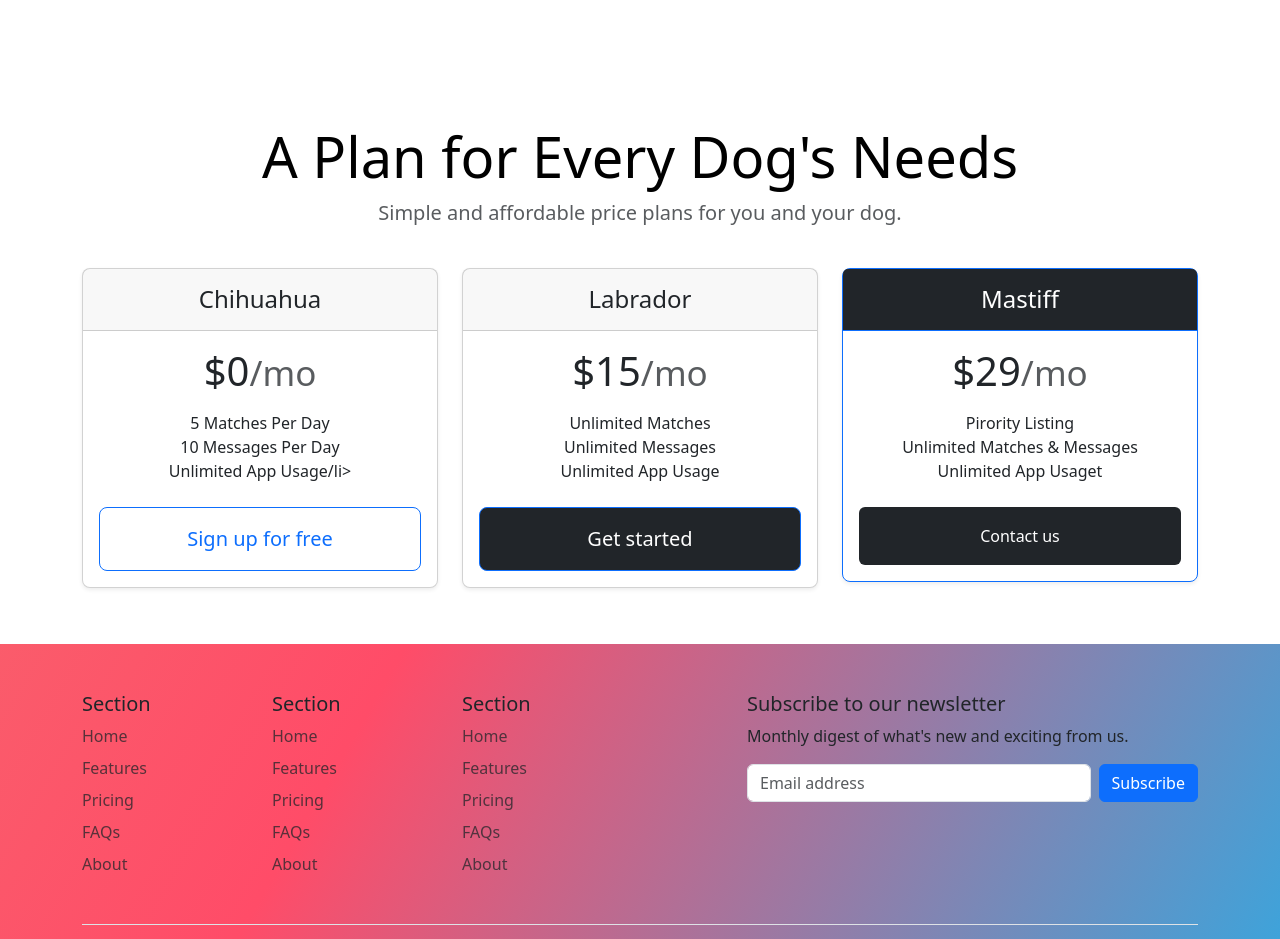
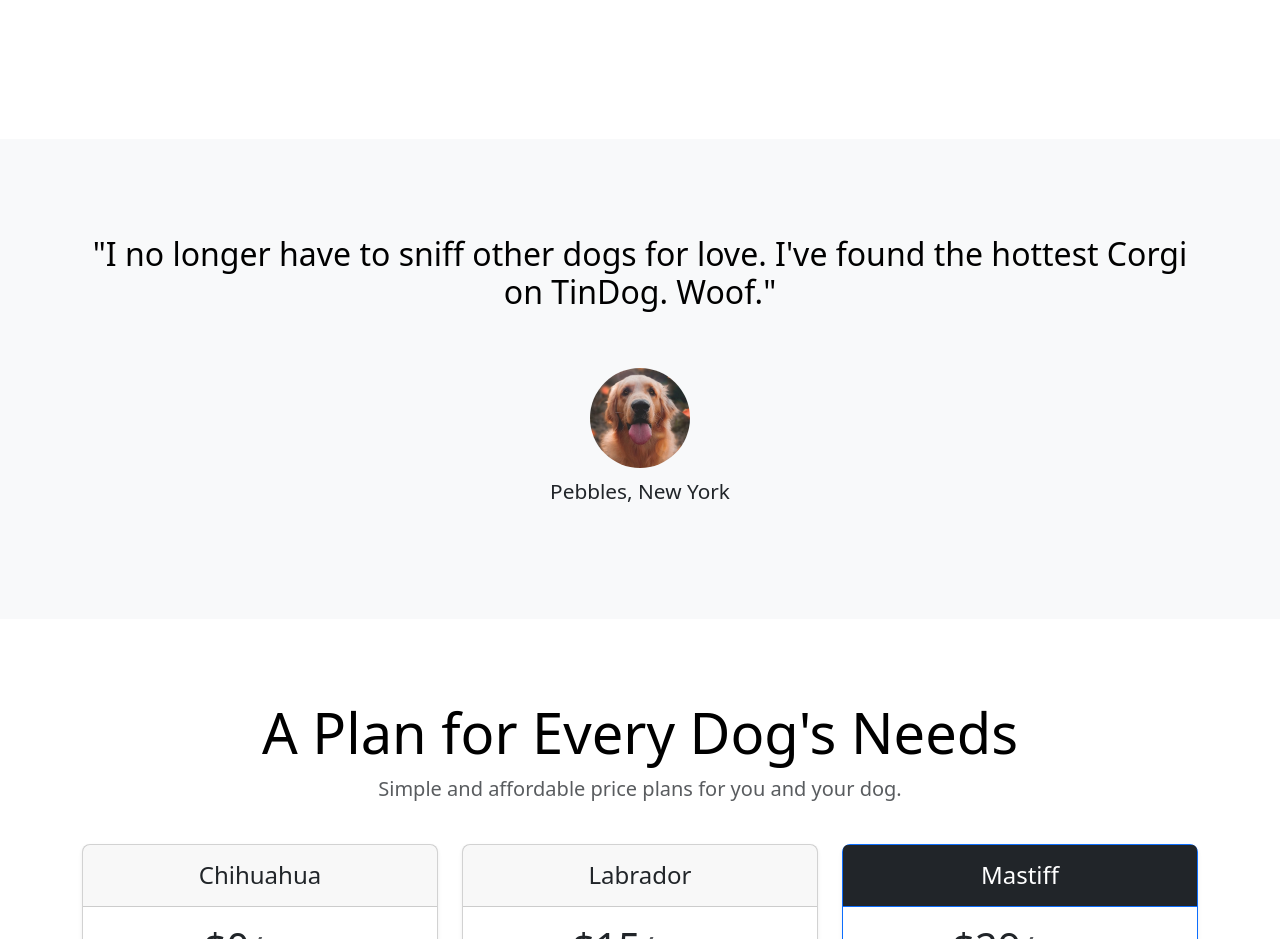
Before and after one commit to inyourdiabzzz/Tindog-Project, a plain HTML site: page index.html in a window 1280 px wide. Shown: the part 940-1879 px from the top of the page. Drawn offline with nearby package versions, Linux system fonts and the light colour scheme.

Commit message:
Testimonial commit

```diff
--- a/css/style.css
+++ b/css/style.css
@@ -26,3 +26,12 @@
   height: 100px;
   border-radius: 50%;
 }
+
+.dog-icon{
+  border-radius: 50%;
+  height: 100px;
+  width: 100px;
+}
+.pebbles-style{
+  font-size: 1.3rem;
+}
--- a/index.html
+++ b/index.html
@@ -91,7 +91,15 @@
   </section>
   <!-- Testimonial -->
   <section id="testimonial">
-
+    <div class="my-5">
+      <div class="p-5 text-center bg-body-tertiary">
+        <div class="container py-5">
+          <h2 class="text-body-emphasis">"I no longer have to sniff other dogs for love. I've found the hottest Corgi on TinDog. Woof."</h2>
+          <img src="./images/dog-img.jpg" class="col-lg-8 mx-auto lead mt-5 mb-2 dog-icon">
+          <p class="fw-light pebbles-style">Pebbles, New York</p>
+        </div>
+      </div>
+    </div>
 
   </section>
   <!-- Pricing -->
```
